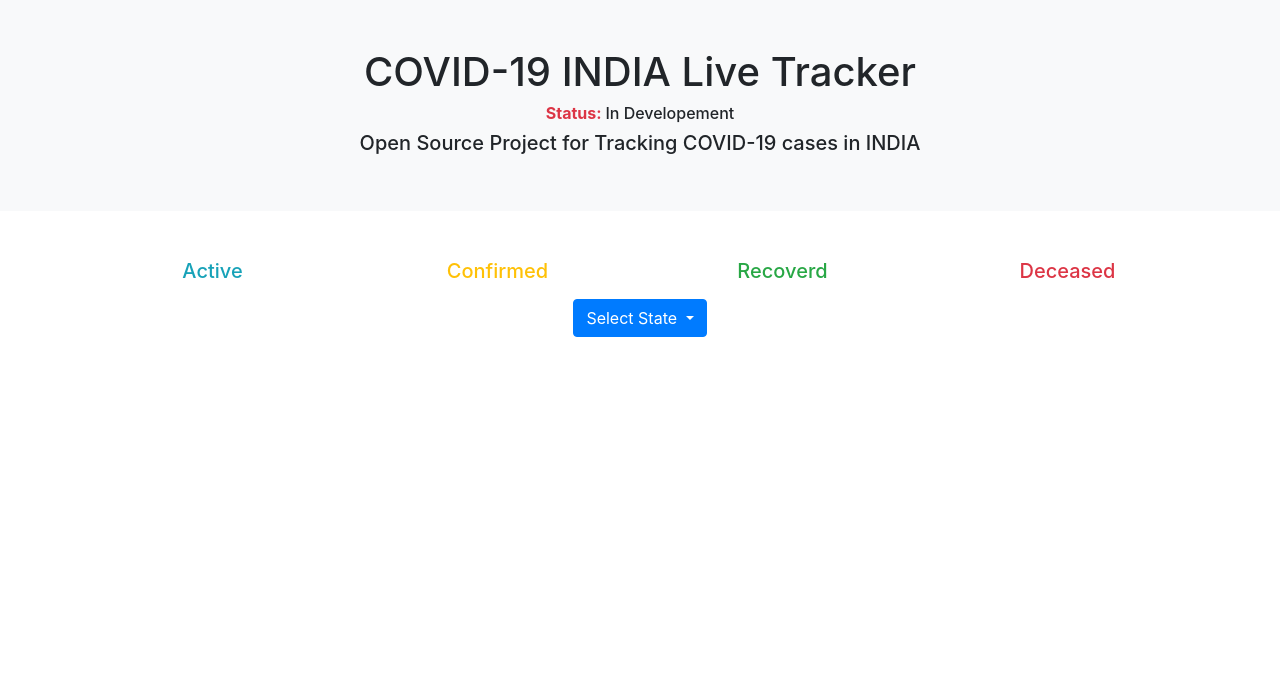
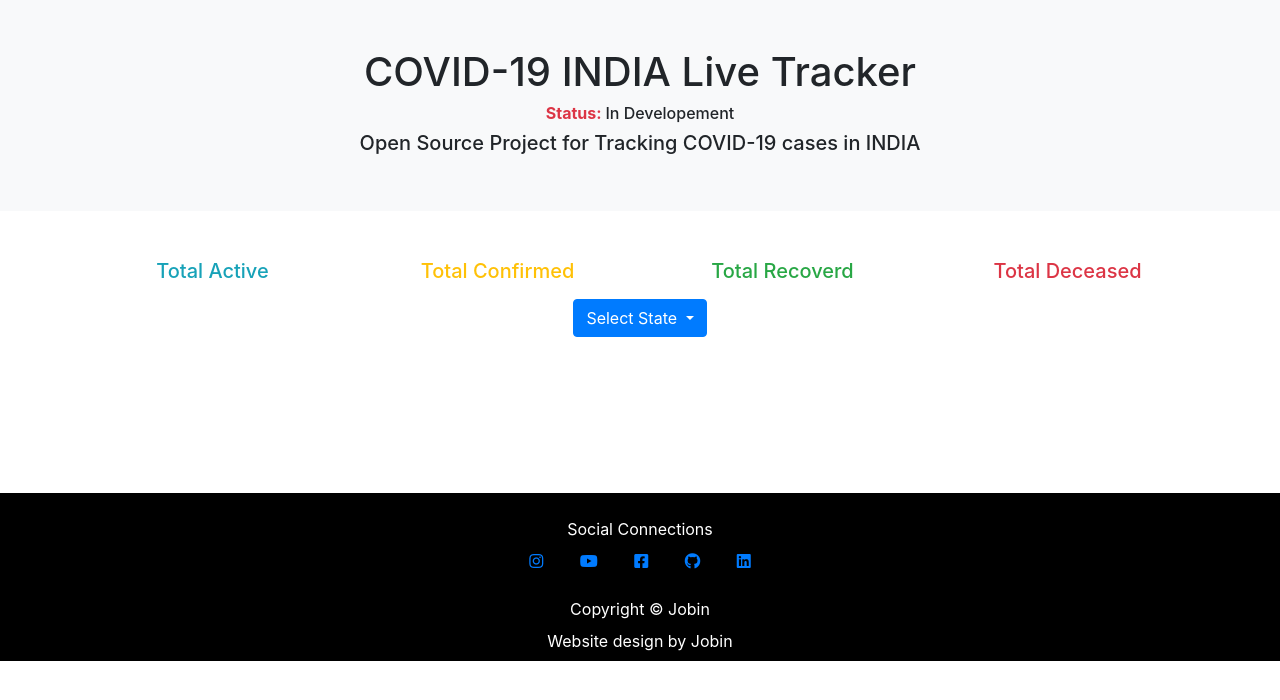
Before and after one commit to Jobin-S/COVID-19-live-tracker, a plain HTML site: page index.html in a window 1280 px wide. Drawn offline with nearby package versions, Linux system fonts and the light colour scheme; no server answers.

Commit message:
added footer

```diff
--- a/index.html
+++ b/index.html
@@ -6,6 +6,8 @@
     <title>COVID-19 Tracker</title>
     <link rel="stylesheet" href="https://maxcdn.bootstrapcdn.com/bootstrap/4.0.0/css/bootstrap.min.css" integrity="sha384-Gn5384xqQ1aoWXA+058RXPxPg6fy4IWvTNh0E263XmFcJlSAwiGgFAW/dAiS6JXm" crossorigin="anonymous">
     <link rel="stylesheet" href="style.css">
+    <link rel="stylesheet" href="https://cdnjs.cloudflare.com/ajax/libs/font-awesome/4.7.0/css/font-awesome.min.css">
+    <link rel="stylesheet" href="https://use.fontawesome.com/releases/v5.11.2/css/all.css">
 </head>
 <body>
     <div class="container-fluid text-center p-5 bg-light mb-5">
@@ -17,19 +19,19 @@
     <div class="container text-center">
         <div class="row">
             <div class="col-3 text-info">
-               <h5>Active</h5>
+               <h5> Total Active</h5>
                <p id="active"></p>
           </div>
           <div class="col-3 text-warning">
-               <h5>Confirmed</h5>
+               <h5>Total Confirmed</h5>
                <p id="confirm"></p>
            </div>
           <div class="col-3 text-success">
-               <h5>Recoverd</h5>
+               <h5>Total Recoverd</h5>
                <p id="recover"></p>
           </div>
           <div class="col-3 text-danger">
-               <h5>Deceased</h5>
+               <h5>Total Deceased</h5>
                <p id="death"></p>
           </div>
         </div>
@@ -48,6 +50,27 @@
 
         <canvas id="chart"></canvas>
     </div>
+    <footer class="last">
+        <div class="container">
+            <div class="row">
+                <div class="col-md-12 text-center">
+                  <br>
+                    <label>Social Connections </label>
+                    <br>
+                    <a href="https://www.instagram.com/jobins76400/"><i class="fab fa-instagram mx-3"></i></a>
+                    <a href="https://www.youtube.com/channel/UCqVkzefq58a2762qr7Td37g?view_as=subscriber"><i class="fab fa-youtube mx-3"></i></a>
+                    <a href="https://www.facebook.com/jobins76400"><i class="fab fa-facebook-square mx-3"></i></a>
+                    <a href="https://github.com/Jobin-S"><i class="fab fa-github mx-3"></i></a>
+                    <a href="https://www.linkedin.com/in/jobin-s-0756671a8/"><i class="fab fa-linkedin mx-3"></i></a>
+                    <br><br>
+                    <label>Copyright © Jobin</label><br>
+                    <label>Website design by Jobin </label>
+
+
+                </div>
+            </div>
+        </div>
+    </footer>
 
 
     <script src="https://code.jquery.com/jquery-3.2.1.slim.min.js" integrity="sha384-KJ3o2DKtIkvYIK3UENzmM7KCkRr/rE9/Qpg6aAZGJwFDMVNA/GpGFF93hXpG5KkN" crossorigin="anonymous"></script>
--- a/style.css
+++ b/style.css
@@ -3,3 +3,7 @@
     max-height: 200px;
     overflow-x: hidden;
 }
+.last{
+    background: #000;
+    color: white;
+}
```
